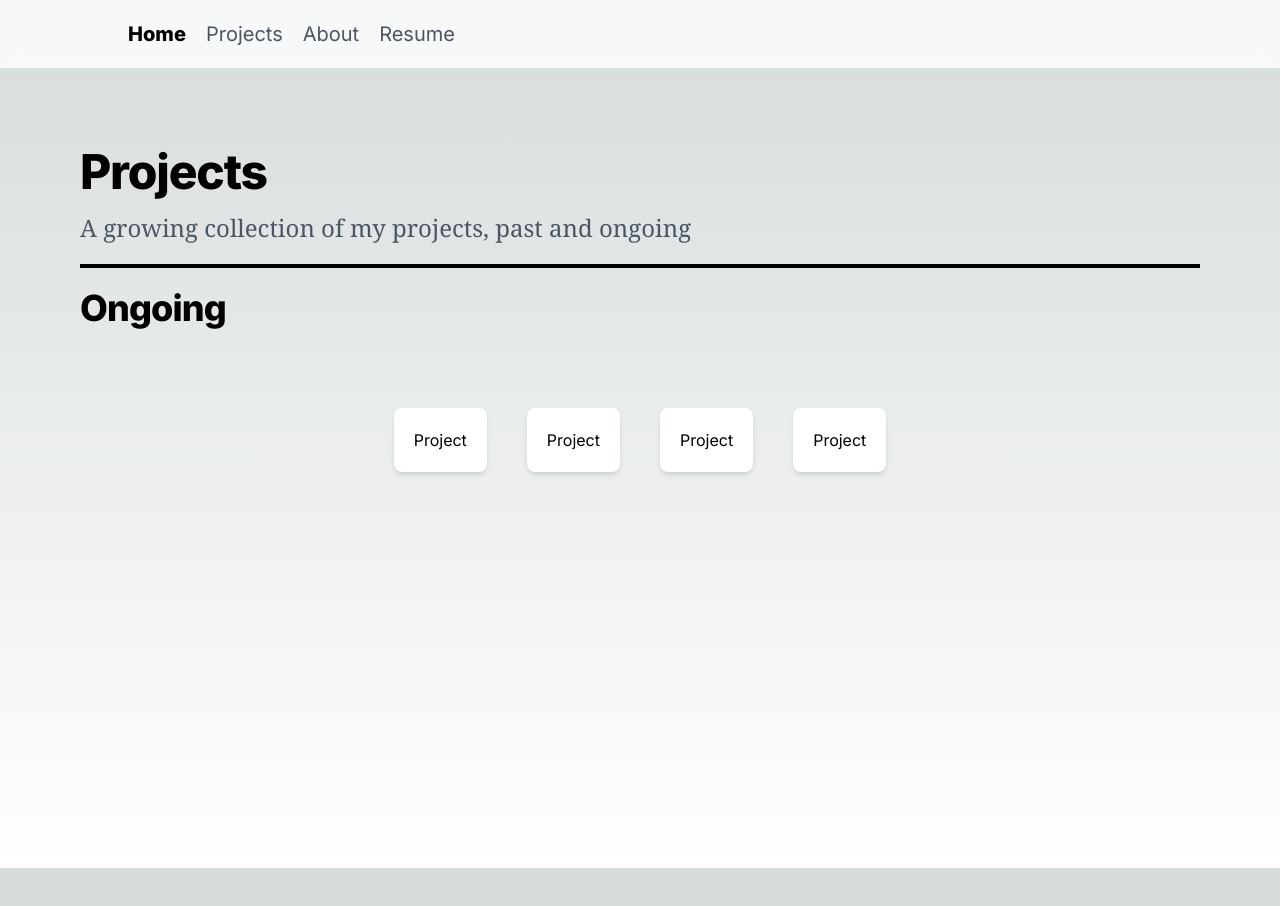
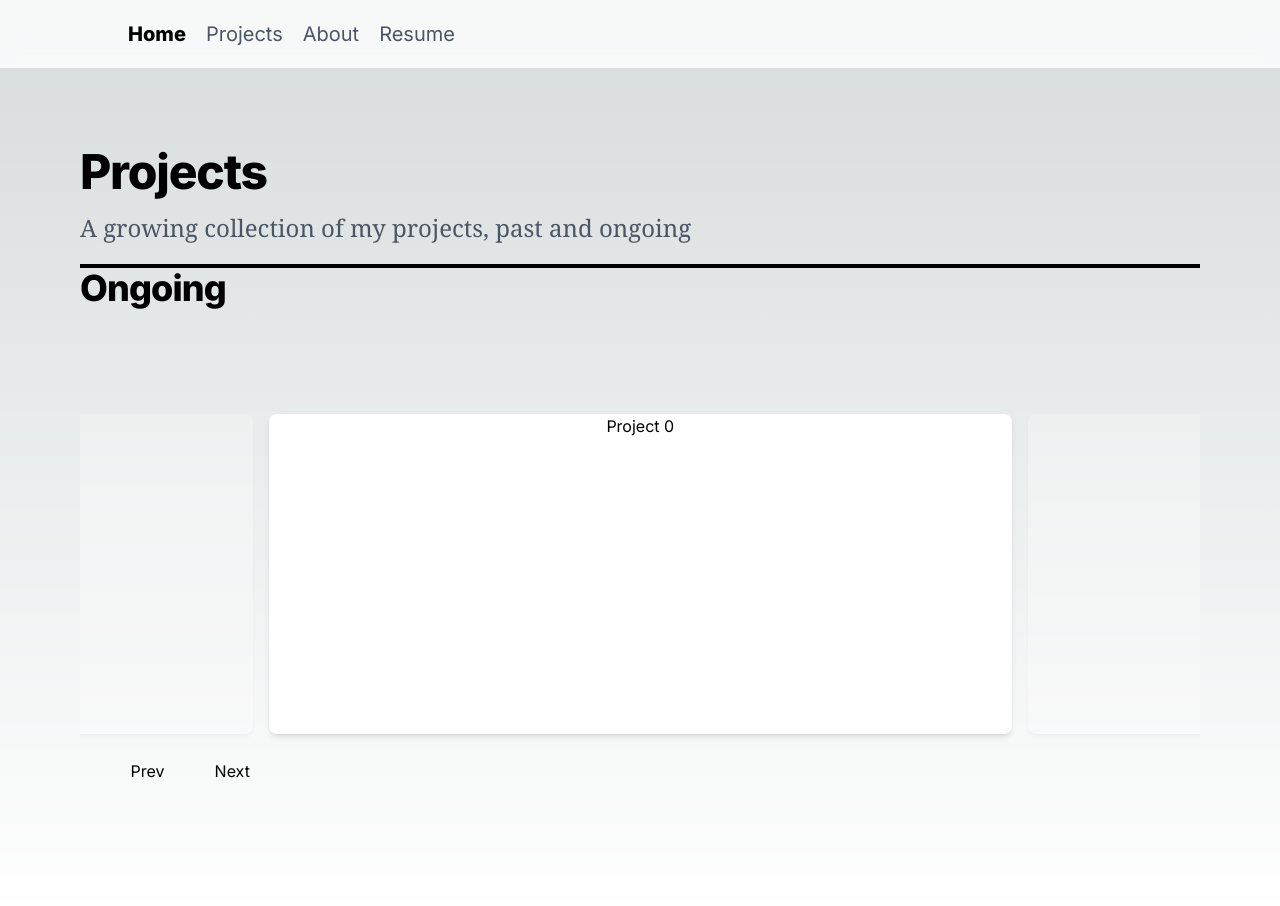
Before and after one commit to vvinniev34/PersonalWebsite, a Next.js app: page /projects in a window 1280 px wide. Shown: the top 906 px of the page. Before the commit the page ends 868 px from the top, so only its background shows below. Built offline with nearby package versions, Linux system fonts and the light colour scheme.

Commit message:
project carousel

```diff
--- a/src/app/components/3dmodels/beartoast.jsx
+++ b/src/app/components/3dmodels/beartoast.jsx
@@ -1,53 +1,53 @@
-// "use client";
-// import React, { useRef, useState, useEffect } from "react";
-// import { Canvas, useFrame, useLoader } from "@react-three/fiber";
-// import { GLTFLoader } from "three/examples/jsm/loaders/GLTFLoader";
-// import { OrbitControls } from "@react-three/drei";
-// import { Mesh } from "three";
+"use client";
+import React, { useRef, useState, useEffect } from "react";
+import { Canvas, useFrame, useLoader } from "@react-three/fiber";
+import { GLTFLoader } from "three/examples/jsm/loaders/GLTFLoader";
+import { OrbitControls } from "@react-three/drei";
+import { Mesh } from "three";
 
 
-// function MeshComponent() {
-//   // const fileUrl = "nekomori_toast_bear/scene.gltf"
-//   const fileUrl = "computer_terranium/scene.gltf"
-//   const mesh = useRef();
-//   const gltf = useLoader(GLTFLoader, fileUrl);
+function MeshComponent() {
+  // const fileUrl = "nekomori_toast_bear/scene.gltf"
+  const fileUrl = "computer_terranium/scene.gltf"
+  const mesh = useRef();
+  const gltf = useLoader(GLTFLoader, fileUrl);
 
-//   useFrame(() => {
-//     const rotationFactor = 0.001;
-//     mesh.current.rotation.y = scrollY * rotationFactor;
-//   });
+  useFrame(() => {
+    const rotationFactor = 0.001;
+    mesh.current.rotation.y = scrollY * rotationFactor;
+  });
 
-//   const scrollRef = useRef(0);
-//   const [scrollY, setScrollY] = useState(0);
-//   useEffect(() => {
-//     const handleScroll = () => {
-//       setScrollY(window.scrollY);
-//     };
-//     window.addEventListener("scroll", handleScroll);
-//     return () => {
-//       window.removeEventListener("scroll", handleScroll);
-//     };
-//   }, []);
+  const scrollRef = useRef(0);
+  const [scrollY, setScrollY] = useState(0);
+  useEffect(() => {
+    const handleScroll = () => {
+      setScrollY(window.scrollY);
+    };
+    window.addEventListener("scroll", handleScroll);
+    return () => {
+      window.removeEventListener("scroll", handleScroll);
+    };
+  }, []);
 
-//   return (
-//     <mesh ref={mesh}>
-//       <primitive object={gltf.scene} />
-//     </mesh>
-//   );
-// }
+  return (
+    <mesh ref={mesh}>
+      <primitive object={gltf.scene} />
+    </mesh>
+  );
+}
 
-// export function BearToast() {
-//   return (
-//     <div className='flex justify-center items-center h-[100%] w-full'>
-//       <Canvas className='h-[100%]'>
-//           <OrbitControls
-//             enableZoom={false}
-//             minDistance={0}
-//           />
-//           <ambientLight />
-//           <MeshComponent />
-//       </Canvas>
-//     </div>
-//   );
-// }
-// export default BearToast;
+export function BearToast() {
+  return (
+    <div className='flex justify-center items-center h-[100%] w-full'>
+      <Canvas className='h-[100%]'>
+          <OrbitControls
+            enableZoom={false}
+            minDistance={0}
+          />
+          <ambientLight />
+          <MeshComponent />
+      </Canvas>
+    </div>
+  );
+}
+export default BearToast;
--- /dev/null
+++ b/src/app/components/carousel/carousel.jsx
@@ -0,0 +1,88 @@
+"use client"
+import React, { useCallback, useEffect, useState } from 'react'
+import useEmblaCarousel from 'embla-carousel-react'
+import { flushSync } from 'react-dom'
+import styles from './carousel.module.css'
+
+// larger the value, darker the sides
+const TWEEN_FACTOR = 2.8
+
+const numberWithinRange = (number, min, max) =>
+  Math.min(Math.max(number, min), max)
+
+const Carousel = (props) => {
+    const { projectList } = props;
+    const SLIDES = Array.from(Array(projectList.length).keys())
+
+    const [emblaRef, emblaApi] = useEmblaCarousel({ loop: true })
+    const [tweenValues, setTweenValues] = useState([])
+
+    const onScroll = useCallback(() => {
+        if (!emblaApi) return
+
+        const engine = emblaApi.internalEngine()
+        const scrollProgress = emblaApi.scrollProgress()
+
+        const tweenStyles = emblaApi.scrollSnapList().map((scrollSnap, index) => {
+            let diffToTarget = scrollSnap - scrollProgress
+
+            if (engine.options.loop) {
+                engine.slideLooper.loopPoints.forEach((loopItem) => {
+                    const target = loopItem.target()
+                    if (index === loopItem.index && target !== 0) {
+                        const sign = Math.sign(target)
+                        if (sign === -1) diffToTarget = scrollSnap - (1 + scrollProgress)
+                        if (sign === 1) diffToTarget = scrollSnap + (1 - scrollProgress)
+                    }
+                })
+            }
+            const tweenValue = 1 - Math.abs(diffToTarget * TWEEN_FACTOR)
+            return numberWithinRange(tweenValue, 0, 1)
+        })
+        setTweenValues(tweenStyles)
+    }, [emblaApi, setTweenValues])
+
+    useEffect(() => {
+        if (!emblaApi) return
+        onScroll()
+        emblaApi.on('scroll', () => {
+            flushSync(() => onScroll())
+        })
+        emblaApi.on('reInit', onScroll)
+      }, [emblaApi, onScroll])
+
+    const scrollPrev = useCallback(() => {
+        if (emblaApi) emblaApi.scrollPrev()
+    }, [emblaApi])
+
+    const scrollNext = useCallback(() => {
+        if (emblaApi) emblaApi.scrollNext()
+    }, [emblaApi])
+
+    return (
+        <div className={styles.embla}>
+          <div className={styles.embla__viewport} ref={emblaRef}>
+            <div className={styles.embla__container}>
+              {SLIDES.map((index) => (
+                <div
+                  className={styles.embla__slide}
+                  key={index}
+                  style={{
+                    ...(tweenValues.length && { opacity: tweenValues[index] })
+                  }}
+                >
+                  <div className={styles.embla__slide__number}>
+                    <span>{index + 1}</span>
+                  </div>
+                  {projectList[index]}
+                </div>
+              ))}
+            </div>
+          </div>
+          <button className={styles.embla__prev} onClick={scrollPrev}>Prev</button>
+          <button className={styles.embla__next} onClick={scrollNext}>Next</button>
+        </div>
+      )
+};
+
+export default Carousel;
--- /dev/null
+++ b/src/app/components/carousel/carousel.module.css
@@ -0,0 +1,67 @@
+.embla {
+    --slide-spacing: 1rem;
+    --slide-size: 70%;
+    --slide-height: 19rem;
+    padding: 1.6rem;
+}
+.embla__viewport {
+    /* overflow: hidden; */
+}
+.embla__container {
+    backface-visibility: hidden;
+    display: flex;
+    touch-action: pan-y;
+    margin-left: calc(var(--slide-spacing) * -1);
+}
+.embla__slide {
+    flex: 0 0 var(--slide-size);
+    min-width: 0;
+    padding-left: var(--slide-spacing);
+    position: relative;
+}
+
+.embla__slide__img {
+    display: block;
+    height: var(--slide-height);
+    width: 100%;
+    object-fit: cover;
+}
+
+.embla__slide__number {
+    width: 4.6rem;
+    height: 4.6rem;
+    z-index: 1;
+    position: absolute;
+    top: 0.6rem;
+    right: 0.6rem;
+    border-radius: 50%;
+    background-color: rgba(var(--background-site-rgb-value), 0.85);
+    line-height: 4.6rem;
+    font-weight: 900;
+    text-align: center;
+    pointer-events: none;
+}
+
+.embla__slide__number > span {
+    color: var(--brand-primary);
+    background-image: linear-gradient(
+        45deg,
+        var(--brand-primary),
+        var(--brand-secondary)
+    );
+    background-clip: text;
+    -webkit-background-clip: text;
+    -webkit-text-fill-color: transparent;
+    font-size: 1.6rem;
+    display: block;
+    position: absolute;
+    top: 0;
+    left: 0;
+    right: 0;
+    bottom: 0;
+}
+
+.embla__prev, .embla__next {
+    padding: 20px;
+    margin:5px
+}
--- a/src/app/components/projectcontainer/projectcontainer.jsx
+++ b/src/app/components/projectcontainer/projectcontainer.jsx
@@ -1,9 +1,10 @@
 import React from "react";
 
-const ProjectContainer = () => {
+const ProjectContainer = (props) => {
+    const { title, description ="" } = props;
     return (
-        <div className="bg-white p-5 rounded-lg mb-5 ml-5 mr-5 shadow-md  w-120">
-            Project
+        <div className="bg-white rounded-lg shadow-md flex justify-center align-center w-full h-80">
+            <h3>Project {title}</h3>
         </div>
     );
 }
--- a/src/app/home/page.jsx
+++ b/src/app/home/page.jsx
@@ -9,7 +9,7 @@ import "../globals.css"
 const HomePage = () => {
   const title = "Home";
   const introduction =
-    <div className="relative w-full">
+    <div className="flex w-full">
       <div className="flex w-auto w-[50%]">
         <div className="handwave pt-5 pr-5 w-auto h-16">👋</div>
         <div className="whitespace-no-wrap">
@@ -17,8 +17,8 @@ const HomePage = () => {
         </div>
       </div>
 
-      <div className="absolute right-0 top-[-50%] w-[50%] h-[150%]">
-        {/* <BearToast/> */}
+      <div className="right-0 top-[-50%] w-[50%] h-[150%]">
+        <BearToast/>
       </div>
     </div>
 
--- a/src/app/projects/page.jsx
+++ b/src/app/projects/page.jsx
@@ -3,11 +3,14 @@ import Header from "../components/headers/header.jsx";
 import SubHeader from "../components/headers/subheader.jsx";
 import ProjectContainer from "../components/projectcontainer/projectcontainer.jsx";
 import PageDivider from "../components/pagedivider/pagedivider";
+import Carousel from "../components/carousel/carousel.jsx"
 import "../globals.css";
 
 const ProjectPage = () => {
     const title = "Projects";
     const description = "A growing collection of my projects, past and ongoing"
+
+    const projects = [<ProjectContainer title={0}/>, <ProjectContainer title={1}/>, <ProjectContainer title={2}/>, <ProjectContainer title={3}/>]
 
     return (
         <main className="flex min-h-screen flex-col items-center justify-between p-20">
@@ -18,11 +21,10 @@ const ProjectPage = () => {
                     <PageDivider></PageDivider>
 
                     <SubHeader title={"Ongoing"}></SubHeader>
-                    <div className="flex wrap justify-center">
-                        <ProjectContainer></ProjectContainer>
-                        <ProjectContainer></ProjectContainer>
-                        <ProjectContainer></ProjectContainer>
-                        <ProjectContainer></ProjectContainer>
+
+                    {/* <div className="w-full rounded-lg bg-gradient-radial from-transparent via-slate-100 to-slate-150"> */}
+                    <div className="w-full rounded-lg bg-gradient-to-r from-transparent via-slate-150">
+                        <Carousel projectList={projects}></Carousel>
                     </div>
                 </div>
             </div>
```
Also changed, not shown: package.json (+13 -7 lines).
